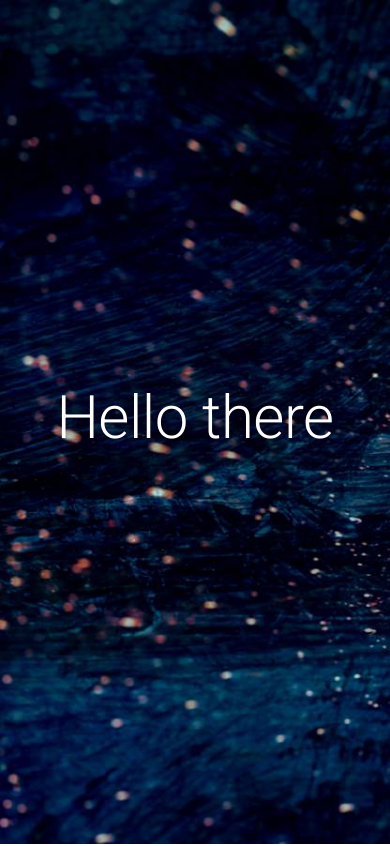
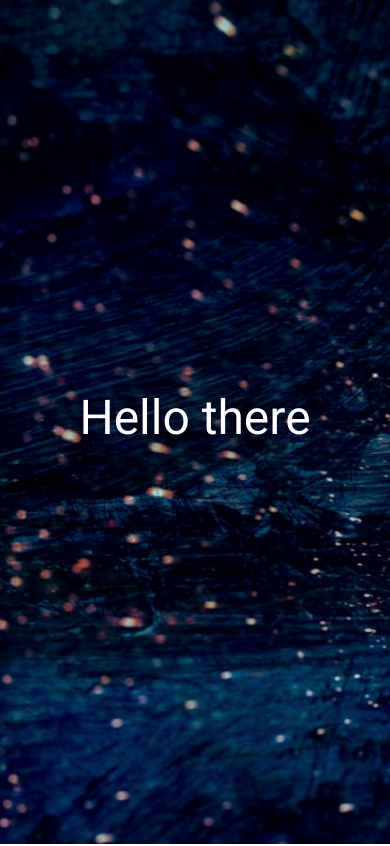
Before and after one commit to ahmsay/ahmsay.github.io, a React (Create React App) app: page / in a window 390 px wide. Shown: the top 846 px of the page. Built offline with nearby package versions, Linux system fonts and the light colour scheme.

Commit message:
greetings text is adjusted for mobile devices

```diff
--- a/src/components/Greetings.jsx
+++ b/src/components/Greetings.jsx
@@ -1,6 +1,7 @@
 import React, { Component } from 'react'
 import { withStyles } from '@material-ui/core/styles'
 import { Typography, Grid, Card, CardContent } from '@material-ui/core'
+import withWidth from '@material-ui/core/withWidth'
 
 const useStyles = (theme) => ({
   greetingsCard: theme.greetingsCard
@@ -25,18 +26,19 @@ class Greetings extends Component {
   }
 
   render() {
-    const { classes } = this.props
+    const { classes, width } = this.props
     const background = require('../images/background.jpg')
     const greetingsStyle = {
       height: this.state.height,
       backgroundImage: "url(" + background + ")",
       backgroundSize: 'cover'
     }
+    const variant = width === 'xs' ? 'h3' : 'h2'
     return (
       <Grid style={ greetingsStyle } container justify="center" alignItems="center">
         <Card variant="outlined" className={ classes.greetingsCard }>
           <CardContent>
-            <Typography variant="h2" align="center">
+            <Typography variant={ variant } align="center">
               Hello there
             </Typography>
           </CardContent>
@@ -46,4 +48,4 @@ class Greetings extends Component {
   }
 }
 
-export default withStyles(useStyles)(Greetings)
+export default withWidth()(withStyles(useStyles)(Greetings))
```
